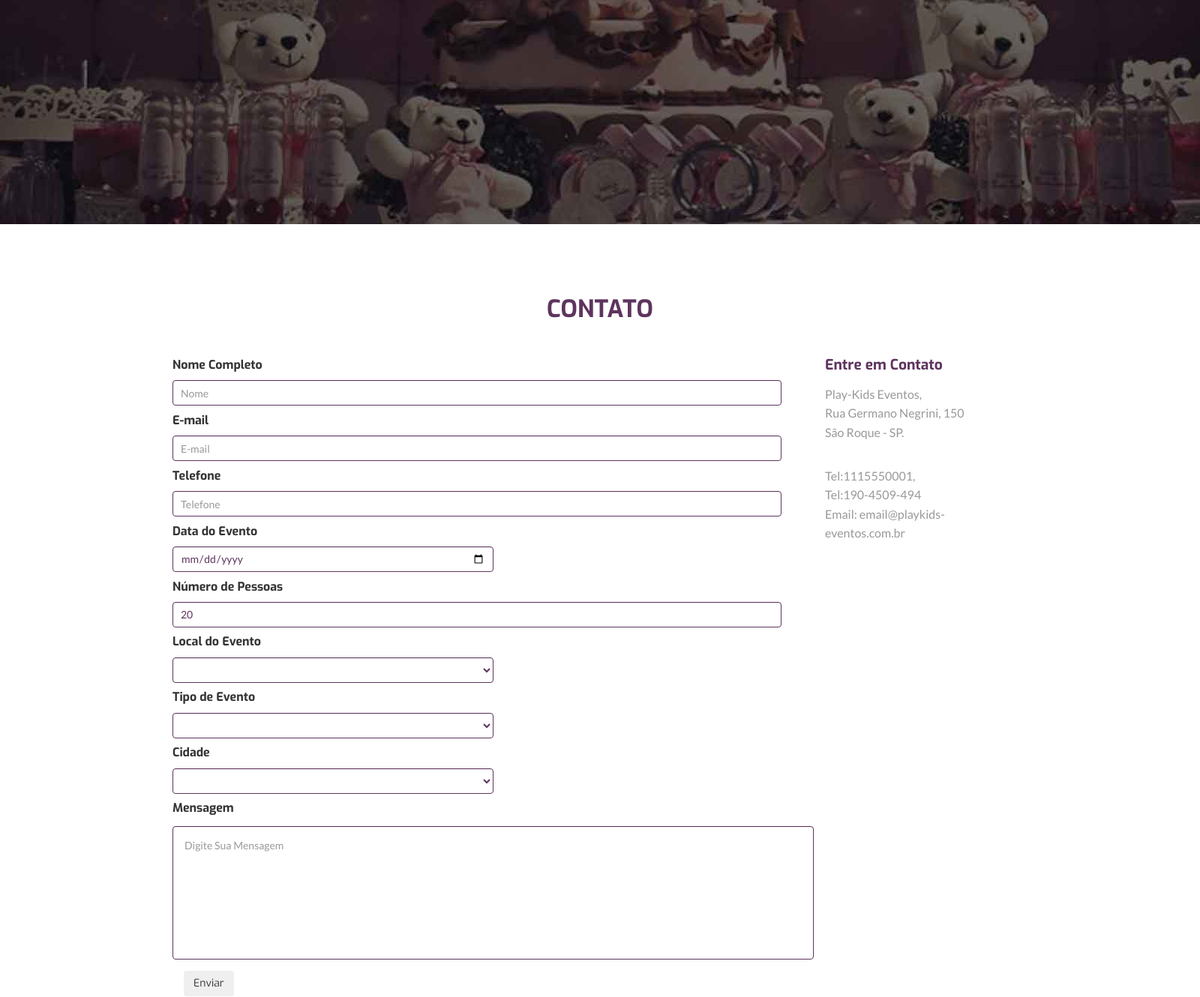
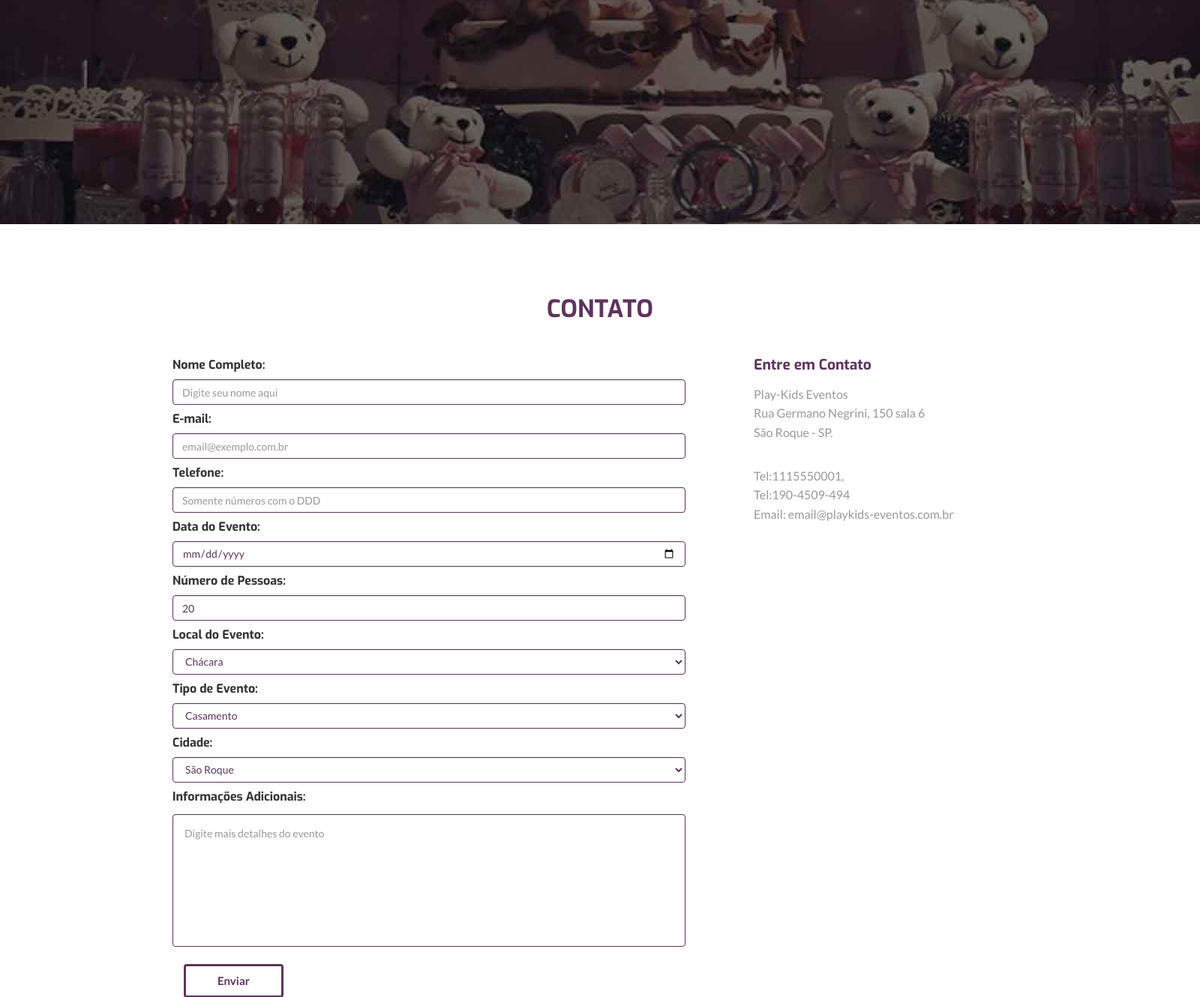
Before and after one commit to hcjweb/playkids, a PHP site: page /contact.php in a window 1600 px wide. Shown: the part 209-1539 px from the top of the page at 75% size. Run offline with PHP 8.4, Linux system fonts and the light colour scheme; grey boxes are pictures that could not be loaded.

Commit message:
end new form

```diff
--- a/contact.php
+++ b/contact.php
@@ -56,9 +56,12 @@
 			<div class="contact-bottom">
 
 				<div class="contact-text">
-          <div class="col-md-9 contact-left">
+          <div class="col-md-8 contact-left">
             <?php include 'inc/form.php' ?>
+            <div class="clearfix"></div>
+
           </div>
+
 
 
 					<!--<div class="col-md-9 contact-left">
@@ -76,11 +79,11 @@
 								</form>
 							</div>
 					</div>-->
-					<div class="col-md-3 contact-right">
+					<div class="col-md-4 contact-right">
 						<div class="address">
 							<h5>Entre em Contato</h5>
-							<p>Play-Kids Eventos,
-							<span>Rua Germano Negrini, 150</span>
+							<p>Play-Kids Eventos
+							<span>Rua Germano Negrini, 150 sala 6</span>
 							São Roque - SP.</p>
 						</div>
 						<div class="address">
--- a/css/style.css
+++ b/css/style.css
@@ -1013,16 +1013,17 @@
 .contact-bottom iframe{
 	width:100%;
 	height:400px;
+  margin-top: 5%;
 }
 .contact-text{
 	margin-top:4%;
 }
 .contact-left input[type="text"] {
-	width: 95%;
+	width: 90%;
 	margin: 0px;
 	color: #5e345e;
 	background: none;
-	padding: 15px 10px;
+
 	outline: none;
 	border: 1px solid #5e345e;
 	font-family: 'Lato', sans-serif;
@@ -1030,62 +1031,62 @@
 
 }
 .contact-left input[type="email"] {
-	width: 95%;
+	width: 90%;
 	margin: 0px;
 	color: #5e345e;
 	background: none;
-	padding: 15px 10px;
+
 	outline: none;
 	border: 1px solid #5e345e;
 	font-family: 'Lato', sans-serif;
   margin: 1% 0 1% 0;
 }
 .contact-left input[type="tel"] {
-	width: 95%;
+	width: 90%;
 	margin: 0px;
 	color: #5e345e;
 	background: none;
-	padding: 15px 10px;
+
 	outline: none;
 	border: 1px solid #5e345e;
 	font-family: 'Lato', sans-serif;
   margin: 1% 0 1% 0;
 }
 .contact-left input[type="date"] {
-	width: 50%;
+	width: 90%;
 	margin: 0px;
 	color: #5e345e;
 	background: none;
-	padding: 15px 10px;
+
 	outline: none;
 	border: 1px solid #5e345e;
 	font-family: 'Lato', sans-serif;
   margin: 1% 0 1% 0;
 }
 .contact-left input[type="number"] {
-	width: 95%;
-	margin: 0px;
-	color: #5e345e;
-
-	padding: 15px 10px;
-
-	border: 1px solid #5e345e;
-	font-family: 'Lato', sans-serif;
-  margin: 1% 0 1% 0;
-}
-.contact-left select {
-	width: 50%;
+  width: 90%;
 	margin: 0px;
 	color: #5e345e;
 	background: none;
-	padding: 15px 10px;
+
 	outline: none;
 	border: 1px solid #5e345e;
 	font-family: 'Lato', sans-serif;
   margin: 1% 0 1% 0;
 }
+.contact-left select {
+	width: 90%;
+	margin: 0px;
+	color: #5e345e;
+	background: none;
+
+	outline: none;
+	border: 1px solid #5e345e;
+	font-family: 'Lato', sans-serif;
+  margin: 1% 0 1% 0;
+}
 .contact-left textarea {
-	width: 100%;
+	width: 90%;
 	color: #5e345e;
 	resize: none;
 	background: none;
@@ -1101,7 +1102,7 @@
 	padding: 9px 42px;
 	font-size: 15px;
 	cursor: pointer;
-	font-weight: 500;
+	font-weight: 600;
 	margin: 1% 0 1% 0;
 	border: 3px solid #5e345e;
 	background: none;
--- a/inc/form.php
+++ b/inc/form.php
@@ -1,31 +1,31 @@
 <!-- start-form-->
 <form class="form-horizontal" action="index.html" method="post">
   <div class="form-group">
-    <label for="nome">Nome Completo</label>
-    <input type="text" name="nome" class="form-control" placeholder="Nome">
-    <label for="email">E-mail</label>
-    <input type="email" name="email" class="form-control" placeholder="E-mail">
-    <label for="telefone">Telefone</label>
-    <input type="tel" name="telefone" class="form-control" placeholder="Telefone">
-    <label for="data">Data do Evento</label>
-    <input type="date" name="data" class="form-control" placeholder="Data do Evento">
-    <label for="numero">Número de Pessoas</label>
-    <input type="number" name="numero" class="form-control" value="20" step="1" min="10" max="40">
-    <label for="local">Local do Evento</label>
-    <select class="form-control" name="local">
+    <label for="nome">Nome Completo:</label>
+    <input type="text" name="nome" class="form-control" placeholder="Digite seu nome aqui" required="required">
+    <label for="email">E-mail:</label>
+    <input type="email" name="email" class="form-control" placeholder="email@exemplo.com.br" required="required">
+    <label for="telefone">Telefone:</label>
+    <input type="tel" name="telefone" class="form-control" placeholder="Somente números com o DDD" required="required">
+    <label for="data">Data do Evento:</label>
+    <input type="date" name="data" class="form-control" placeholder="Data do Evento" required="required">
+    <label for="numero">Número de Pessoas:</label>
+    <input type="number" name="numero" class="form-control" value="20" step="2" min="10" max="140" required="required">
+    <label for="local">Local do Evento:</label>
+    <select class="form-control" name="local" required="required">
       <option>Chácara</option>
       <option>Salão</option>
       <option>Residência</option>
     </select>
-    <label for="tipo">Tipo de Evento</label>
-    <select class="form-control" name="tipo">
+    <label for="tipo">Tipo de Evento:</label>
+    <select class="form-control" name="tipo" required="required">
       <option>Casamento</option>
       <option>Festa Infantil</option>
       <option>Festa 15 anos</option>
       <option>Evento Corporativo</option>
     </select>
-    <label for="cidade">Cidade</label>
-    <select class="form-control" name="cidade">
+    <label for="cidade">Cidade:</label>
+    <select class="form-control" name="cidade" required="required">
       <option>São Roque</option>
       <option>Mairinque</option>
       <option>Araçariguama</option>
@@ -34,11 +34,13 @@
       <option>Sorocaba</option>
     </select>
 
-    <label for="msg">Mensagem</label>
-    <textarea name="msg" rows="8" cols="40" class="form-control" placeholder="Digite Sua Mensagem"></textarea>
+    <label for="msg">Informações Adicionais:</label>
+    <textarea name="msg" rows="8" cols="40" class="form-control" placeholder="Digite mais detalhes do evento" required="required"></textarea>
   </div>
   <div class="submit-btn">
-    <button type="submit" class="btn btn-promary">Enviar</button>
+    <form>
+      <input type="submit" value="Enviar" class="btn btn-primary" >
+    </form>
   </div>
 
 
```
